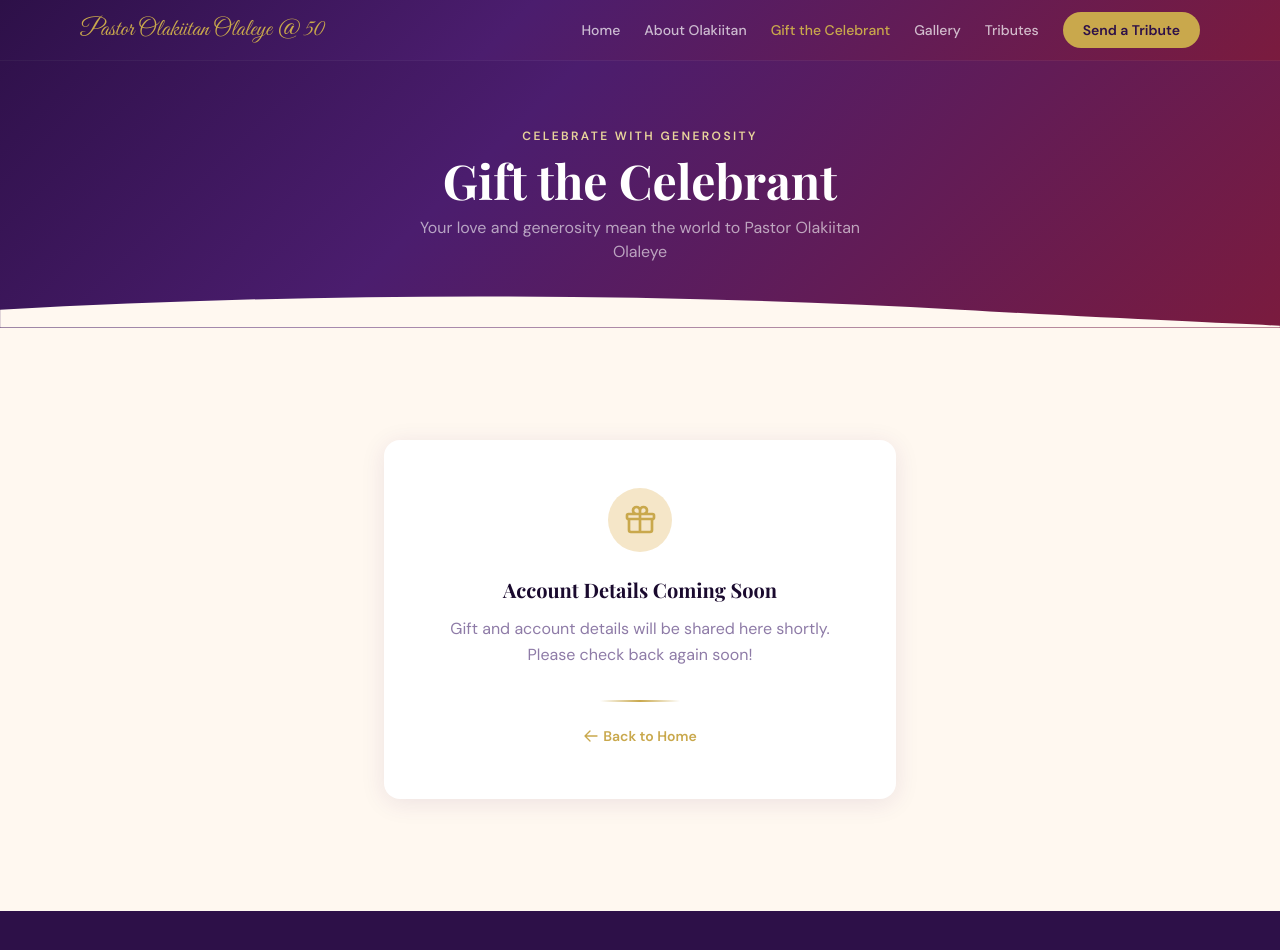
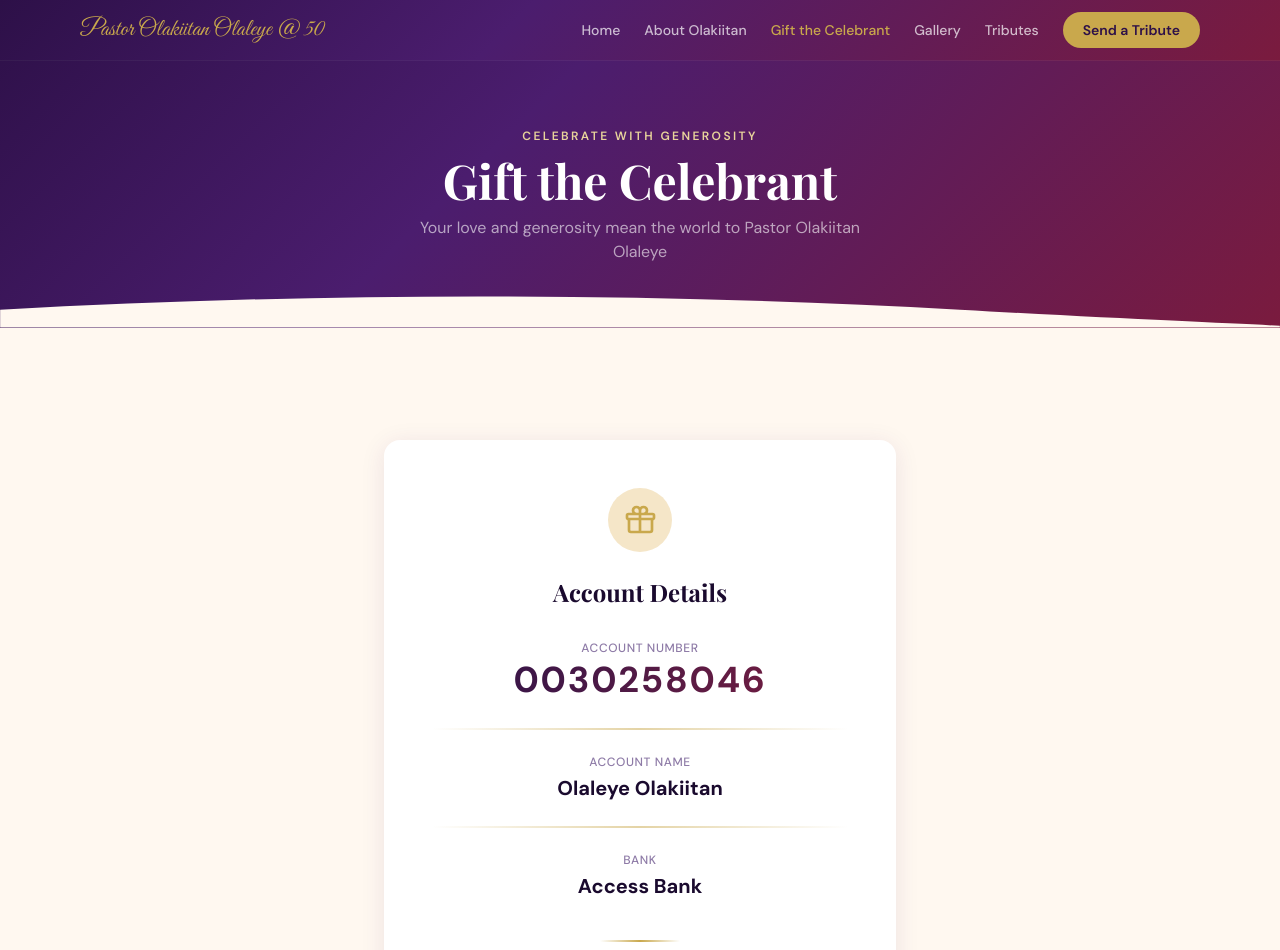
Before and after one commit to Tolaleye1/Birthday_Website, a Next.js app: page /gift in a window 1280 px wide. Shown: the top 950 px of the page. Built offline with nearby package versions, Linux system fonts and the light colour scheme.

Commit message:
feat: add real account details to the Gift page

```diff
--- a/src/app/gift/page.tsx
+++ b/src/app/gift/page.tsx
@@ -21,16 +21,39 @@ export default function GiftPage() {
                   <path strokeLinecap="round" strokeLinejoin="round" strokeWidth={2} d="M21 11.25v8.25a1.5 1.5 0 01-1.5 1.5H5.25a1.5 1.5 0 01-1.5-1.5v-8.25M12 4.875A2.625 2.625 0 109.375 7.5H12m0-2.625V7.5m0-2.625A2.625 2.625 0 1114.625 7.5H12m0 0V21m-8.625-9.75h18c.621 0 1.125-.504 1.125-1.125v-1.5c0-.621-.504-1.125-1.125-1.125h-18c-.621 0-1.125.504-1.125 1.125v1.5c0 .621.504 1.125 1.125 1.125z" />
                 </svg>
               </div>
-              <h2 className="font-[family-name:var(--font-display)] text-xl font-bold text-text-dark mb-3">Account Details Coming Soon</h2>
-              <p className="text-text-muted leading-relaxed">
-                Gift and account details will be shared here shortly. Please check back again soon!
-              </p>
-              <div className="gold-divider max-w-[80px] mx-auto mt-8 mb-6" />
+              <h2 className="font-[family-name:var(--font-display)] text-2xl font-bold text-text-dark mb-8">Account Details</h2>
+
+              <div className="flex flex-col gap-5 w-full">
+                <div>
+                  <p className="text-text-muted text-xs uppercase tracking-wider mb-1 font-medium">Account Number</p>
+                  <p className="text-text-dark text-3xl sm:text-4xl font-extrabold tracking-wider bg-gradient-to-r from-purple-deep to-berry bg-clip-text text-transparent pb-1">0030258046</p>
+                </div>
+
+                <div className="gold-divider w-full opacity-50 my-1" />
+
+                <div>
+                  <p className="text-text-muted text-xs uppercase tracking-wider mb-1 font-medium">Account Name</p>
+                  <p className="text-text-dark text-lg md:text-xl font-bold">Olaleye Olakiitan</p>
+                </div>
+
+                <div className="gold-divider w-full opacity-50 my-1" />
+
+                <div>
+                  <p className="text-text-muted text-xs uppercase tracking-wider mb-1 font-medium">Bank</p>
+                  <p className="text-text-dark text-lg md:text-xl font-bold">Access Bank</p>
+                </div>
+              </div>
+
+              <div className="gold-divider max-w-[80px] mx-auto mt-10 mb-6" />
               <a href="/" className="text-gold hover:text-gold/80 font-semibold text-sm inline-flex items-center gap-1 transition-colors">
                 <svg className="w-4 h-4" fill="none" viewBox="0 0 24 24" stroke="currentColor"><path strokeLinecap="round" strokeLinejoin="round" strokeWidth={2} d="M10.5 19.5L3 12m0 0l7.5-7.5M3 12h18" /></svg>
                 Back to Home
               </a>
             </div>
+
+            <p className="text-center mt-6 text-sm text-text-muted">
+              Kindly use your name as the payment reference
+            </p>
           </div>
         </section>
       </main>
```
